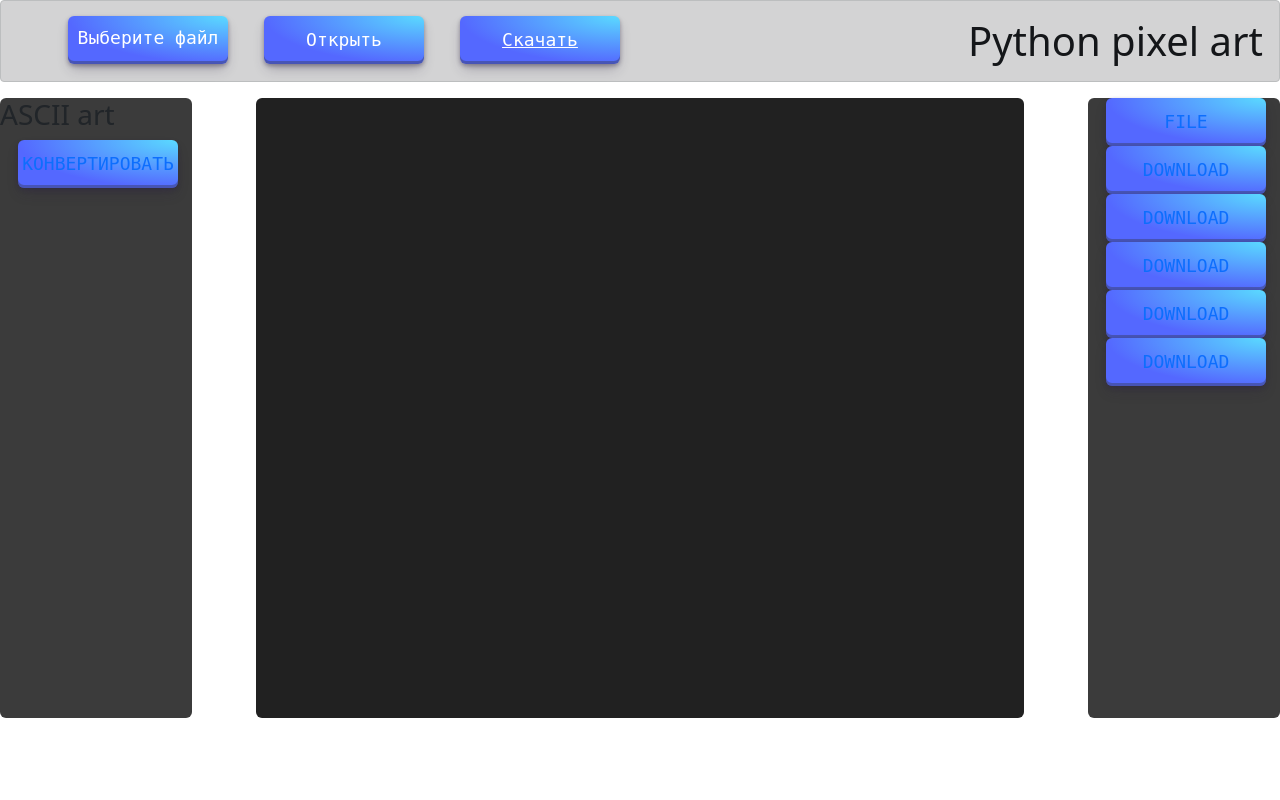
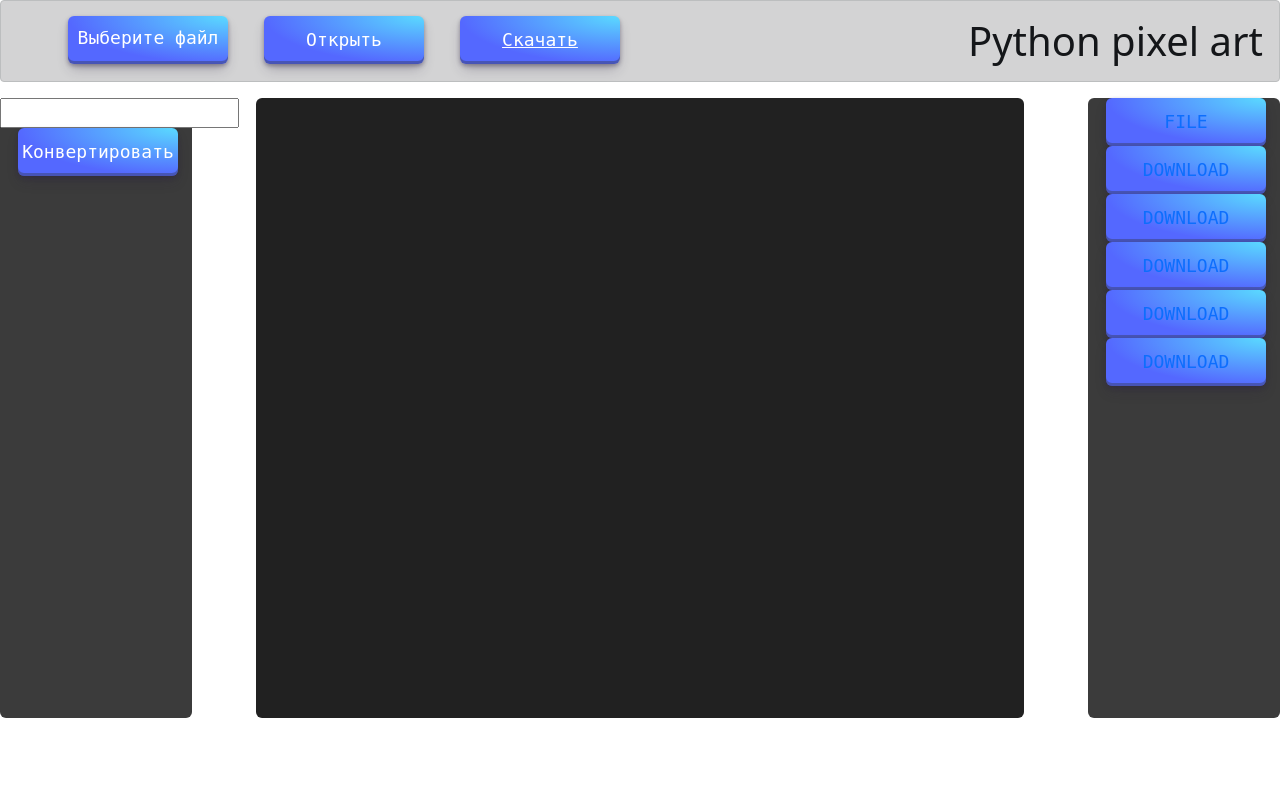
Before and after one commit to Milk-Gang123/WEB_Project, a Flask app: page /main in a window 1280 px wide. Run offline with Flask 2, Linux system fonts and the light colour scheme; a user stored in the database is signed in; parts of the project's set-up code (start-up, migrations or seed data) failed here and were passed over.

Commit message:
second form added to the app

```diff
--- a/index.py
+++ b/index.py
@@ -96,11 +96,13 @@ def base():
         return 'gg'
 
 
-@app.route('/ascii')
+@app.route('/ascii', methods=['POST'])
 def make_ascii():
-    app = ASCIIConverter()
+    font_size = int(request.form['font-size'])
+    app = ASCIIConverter(image_size[0], image_size[1], font_size)
     image = Image.open(current_image_path)
-    resized_image = app.resize_image(image, image_size[0])
+    resized_image = image.resize(image_size)
+    resized_image.save('aboba.png')
     gray_image = app.gray_image(resized_image)
     list_chars = app.pix_to_ascii(gray_image)
     app.draw_image(list_chars, processed_image_path)
--- a/static/css/style.css
+++ b/static/css/style.css
@@ -140,5 +140,5 @@
 }
 body {
   height: 100vh;
-  overflow-y: hidden;
+
 }
--- a/templates/main.html
+++ b/templates/main.html
@@ -6,11 +6,11 @@
     <nav class="navbar navbar-expand-lg fixed-top py-3">
         <div class="margin_left">
             <div id="navbarSupportedContentUp" class="collapse navbar-collapse">
-                <form class="login_form" method="post">
+                <form method="post" action="/main">
                 <ul class="navbar-nav ml-auto">
                     <li class="nav-item">
                         <div class="input__wrapper">
-                           <input name="file" type="file" name="file" id="input__file" class="input input__file" multiple>
+                           <input type="file" name="file" id="input__file" class="input input__file" multiple>
                            <label for="input__file" class="button_plate">
                               <span class="input__file-button-text">Выберите файл</span>
                            </label>
@@ -29,8 +29,10 @@
 <main>
     <div class="sidebar_l">
 	    <ul class="navbar-nav ml-auto">
-            <h3 color="white">ASCII art</h3>
-            <li class="nav-item"><button class="button_plate"><a href="/ascii" class="nav-link text-uppercase font-weight-bold">Конвертировать</a></button></li>
+            <form action="/ascii" method="post">
+                <input type="number" step="1" name="font-size" id="font-size">
+                <button type="submit" class="button_plate">Конвертировать</button>
+            </form>
         </ul>
 	</div>
     <div class="sidebar_r">
```
Also changed, not shown: ASCII.py (+4 -4 lines).
